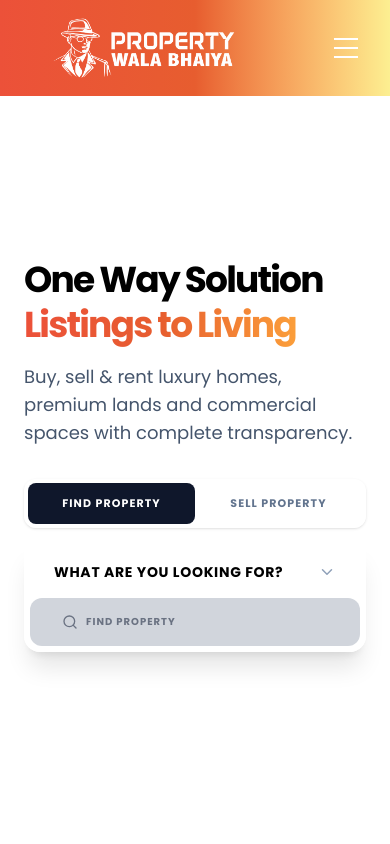
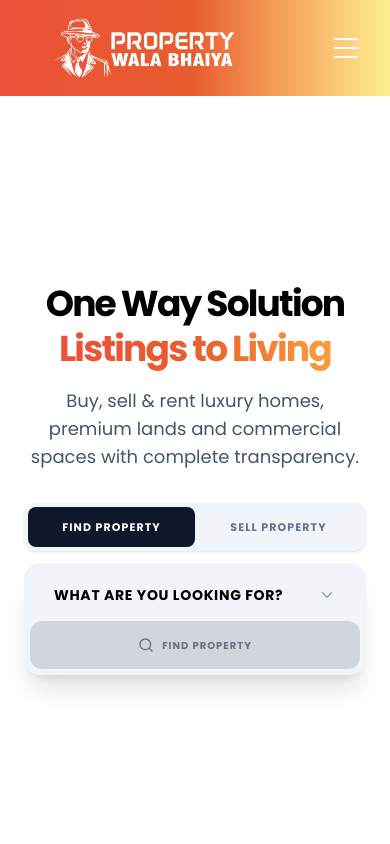
Before and after one commit to passportpulse/property-wala-ankita, a React (Vite) app: page / in a window 390 px wide. Shown: the top 844 px of the page. Built offline with nearby package versions, Linux system fonts and the light colour scheme.

Commit message:
hero section image removed

```diff
--- a/src/pages/home/sections/HomeHero.jsx
+++ b/src/pages/home/sections/HomeHero.jsx
@@ -1,3 +1,4 @@
+import Container from "../../../components/layout/Container";
 import React, { useEffect, useState } from "react";
 import { useNavigate } from "react-router-dom";
 import { ChevronDown, Search } from "lucide-react";
@@ -7,7 +8,7 @@ export default function HomeHero() {
 
   const [isOpen, setIsOpen] = useState(false);
   const [selected, setSelected] = useState("What are you looking for?");
-  const [mode, setMode] = useState("find"); // find | sell
+  const [mode, setMode] = useState("find");
 
   useEffect(() => {
     const closeDropdown = () => setIsOpen(false);
@@ -31,7 +32,6 @@ export default function HomeHero() {
   const sellOptions = [...findOptions];
 
   const handleOptionClick = (option) => {
-    console.log("CTA clicked with option:", option);
     const sectionId = option.toLowerCase().replace(/\s+|\/+/g, "-");
 
     if (mode === "find") {
@@ -48,44 +48,35 @@ export default function HomeHero() {
   };
 
   return (
-    <section className="relative w-full min-h-[85vh] lg:min-h-screen flex items-center bg-white font-poppins">
-      {/* Background Image */}
-      <div className="absolute right-0 top-0 w-full lg:w-1/2 h-full z-0">
-        {/* <div className="absolute inset-0 bg-linear-to-r from-white via-white/5 to-transparent hidden lg:block z-10" />
-        <div className="absolute inset-0 bg-linear-to-b from-white via-white/5 to-white/10 lg:hidden z-10" />
-        <img
-          src="https://images.unsplash.com/photo-1512917774080-9991f1c4c750?auto=format&fit=crop&w=1200&q=80"
-          alt="Modern Real Estate"
-          className="w-full h-full object-cover transition duration-700"
-        />
-        <div className="absolute inset-0 bg-coral-red/5 mix-blend-multiply" /> */}
-      </div>
+    <section className="w-full min-h-[calc(100vh-80px)] flex items-center justify-center bg-white font-poppins px-6">
 
-      {/* Content */}
-      <div className="relative z-20 max-w-7xl mx-auto px-6 w-full">
-        <div className="grid lg:grid-cols-2 gap-12 items-center">
-          {/* Text */}
-          <div className="space-y-8 animate-in fade-in slide-in-from-left-8 duration-1000 py-12 lg:py-0">
-            <div className="space-y-4">
+      {/* Center Container */}
+      <div className="max-w-3xl w-full text-center flex flex-col items-center justify-center">
+
+        {/* Heading */}
+        <div className="space-y-4 mb-8">
           <h1 className="text-4xl lg:text-5xl font-black leading-tight tracking-tighter text-dark-slate">
             One Way Solution <br />
             <span className="bg-linear-to-r from-coral-red via-soft-orange to-peach-glow bg-clip-text text-transparent">
               Listings to Living
             </span>
           </h1>
-              <p className="text-slate-600 max-w-md text-lg">
+
+          <p className="text-slate-600 text-lg max-w-xl mx-auto">
             Buy, sell & rent luxury homes, premium lands and commercial
             spaces with complete transparency.
           </p>
         </div>
 
         {/* Search Card */}
-            <div className="max-w-xl relative z-50">
+        <div className="w-full max-w-xl relative z-50">
+
           {/* Mode Toggle */}
-              <div className="flex bg-white/80 lg:bg-slate-100 p-1 rounded-xl shadow mb-3">
+          <div className="flex bg-slate-100 p-1 rounded-xl shadow mb-3">
+
             <button
               onClick={() => setMode("find")}
-                  className={` cursor-pointer flex-1 py-3 rounded-lg text-[11px] font-black uppercase tracking-widest transition ${
+              className={`cursor-pointer flex-1 py-3 rounded-lg text-[11px] font-black uppercase tracking-widest transition ${
                 mode === "find"
                   ? "bg-slate-900 text-white"
                   : "text-slate-500 hover:text-dark-slate"
@@ -104,14 +95,17 @@ export default function HomeHero() {
             >
               Sell Property
             </button>
+
           </div>
 
           {/* Dropdown + CTA */}
-              <div className="flex flex-col sm:flex-row bg-white/80 lg:bg-slate-100 p-1.5 rounded-2xl shadow-xl backdrop-blur">
+          <div className="flex flex-col sm:flex-row bg-slate-100 p-1.5 rounded-2xl shadow-xl">
+
             {/* Dropdown */}
             <div className="relative flex-1">
+
               <button
-                    onClick={() => setIsOpen((prev) => !prev)}
+                onClick={() => setIsOpen(!isOpen)}
                 className="w-full flex items-center justify-between px-6 py-4"
               >
                 <span className="text-sm font-bold uppercase tracking-wider text-dark-slate">
@@ -128,20 +122,19 @@ export default function HomeHero() {
 
               {isOpen && (
                 <>
-                      {/* Overlay */}
+
                   <div
                     className="fixed inset-0 z-30"
                     onClick={() => setIsOpen(false)}
                   />
-                      {/* Dropdown Options */}
-                      <div className="absolute top-full left-0 mt-2 w-full bg-white rounded-2xl shadow-2xl py-3 z-40 animate-in fade-in zoom-in-95">
+
+                  <div className="absolute top-full left-0 mt-2 w-full bg-white rounded-2xl shadow-2xl py-3 z-40">
                     {(mode === "find" ? findOptions : sellOptions).map(
                       (option) => (
                         <button
                           key={option}
                           onClick={() => {
-                                console.log("Dropdown option clicked:", option);
-                                setSelected(option); // update selected
+                            setSelected(option);
                             setIsOpen(false);
                           }}
                           className="w-full text-left px-6 py-3 text-[11px] font-black uppercase tracking-[0.2em] text-slate-500 hover:bg-slate-50 hover:text-coral-red"
@@ -151,6 +144,7 @@ export default function HomeHero() {
                       )
                     )}
                   </div>
+
                 </>
               )}
             </div>
@@ -159,7 +153,7 @@ export default function HomeHero() {
             <button
               onClick={() => handleOptionClick(selected)}
               disabled={selected === "What are you looking for?"}
-                  className={`cursor-pointer px-8 py-4 rounded-xl font-black uppercase tracking-widest text-[10px] flex items-center gap-2 transition active:scale-95 ${
+              className={`cursor-pointer px-8 py-4 rounded-xl font-black uppercase tracking-widest text-[10px] flex items-center justify-center gap-2 transition active:scale-95 ${
                 selected === "What are you looking for?"
                   ? "bg-gray-300 text-gray-500 cursor-not-allowed"
                   : mode === "find"
@@ -170,13 +164,13 @@ export default function HomeHero() {
               <Search size={16} />
               {mode === "find" ? "Find Property" : "Post Property"}
             </button>
-              </div>
-            </div>
+
           </div>
 
-          <div className="hidden lg:block" />
         </div>
+
       </div>
+
     </section>
   );
 }
```
Lines whose indentation alone changed are shown as unchanged.
